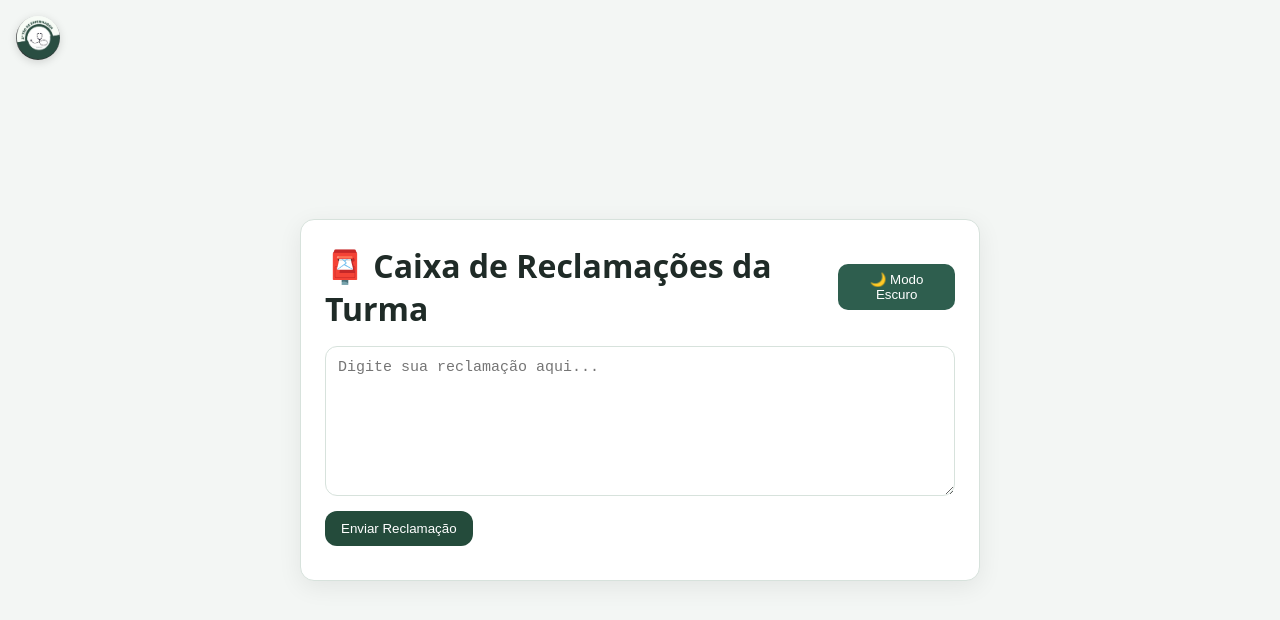
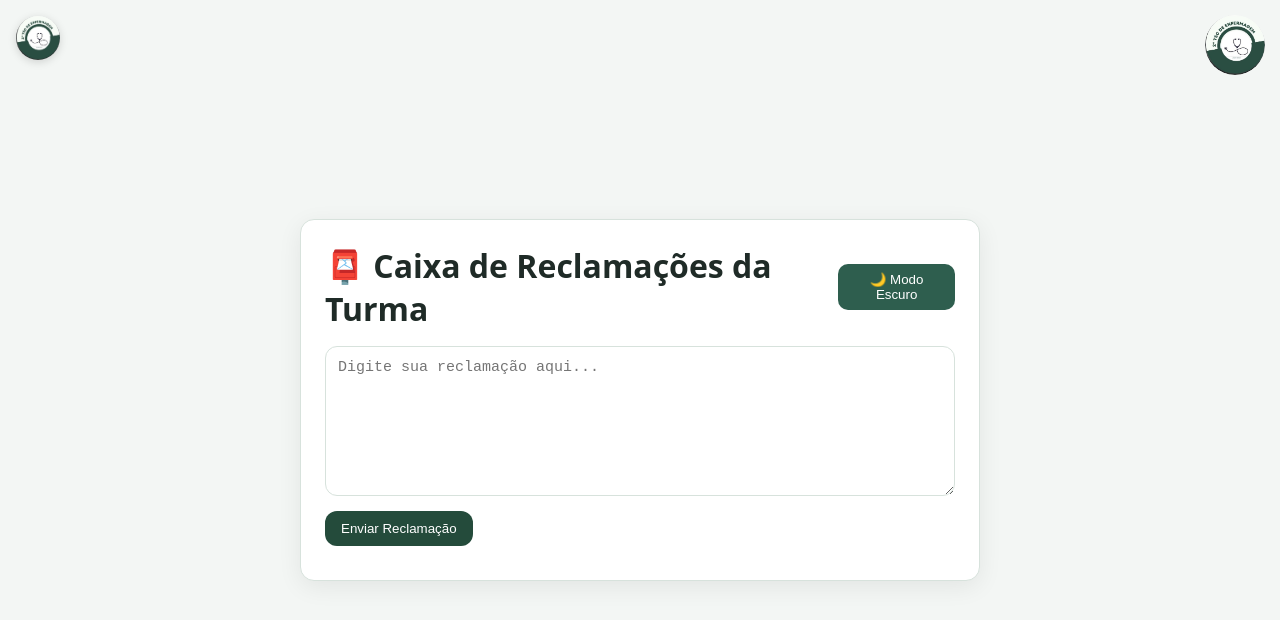
Before and after one commit to Js07f/caixa-reclamacoes-turma, a website: page caixa-de-reclamacoes-da-turma/public/index.html in a window 1280 px wide. Drawn offline with Linux system fonts and the light colour scheme.

Commit message:
Adiciona logo com link para painel admin

```diff
--- a/caixa-de-reclamacoes-da-turma/public/css/styles.css
+++ b/caixa-de-reclamacoes-da-turma/public/css/styles.css
@@ -90,3 +90,27 @@ button[type="submit"]{
 button[type="submit"]:hover{ background: var(--primary-500); }
 
 #responseMessage{ margin-top:10px; color: var(--muted); }
+
+.admin-logo {
+  position: fixed;
+  top: 15px;
+  right: 15px;
+  width: 60px;
+  height: 60px;
+  border-radius: 50%;
+  overflow: hidden;
+  cursor: pointer;
+  transition: transform 0.2s ease;
+  z-index: 1000;
+}
+
+.admin-logo img {
+  width: 100%;
+  height: 100%;
+  object-fit: cover;
+  border-radius: 50%;
+}
+
+.admin-logo:hover {
+  transform: scale(1.1);
+}
--- a/caixa-de-reclamacoes-da-turma/public/index.html
+++ b/caixa-de-reclamacoes-da-turma/public/index.html
@@ -17,6 +17,11 @@
   <!-- 🔹 Logo fixo no canto superior esquerdo -->
   <a class="brand-fixed" href="/" title="Início">
     <img src="/img/logo.jpg" alt="2º Téc de Enfermagem" />
+  </a>
+
+  <!-- 🔹 Logo do Admin no canto superior direito -->
+  <a href="admin.html" class="admin-logo" title="Painel do Administrador 🛠️">
+    <img src="/img/logo.jpg" alt="Painel Admin" />
   </a>
 
   <div class="container">
```
